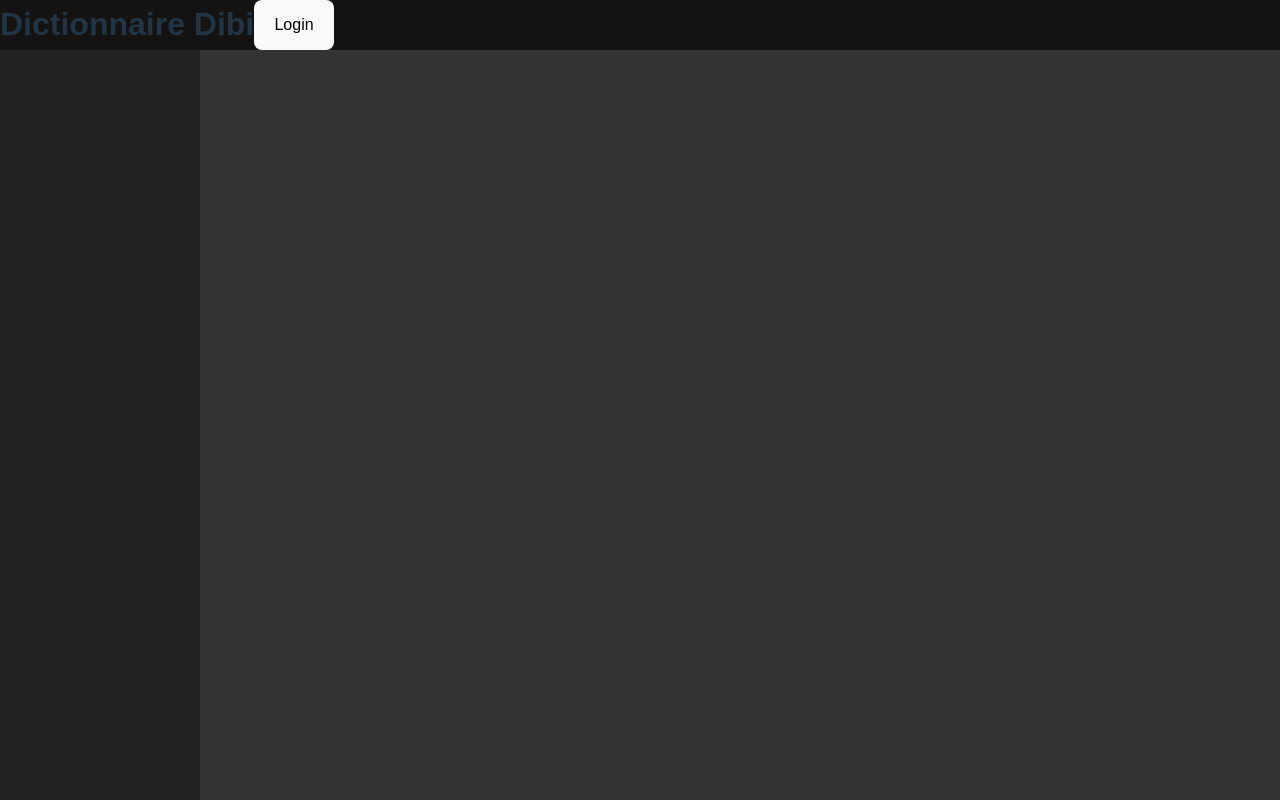
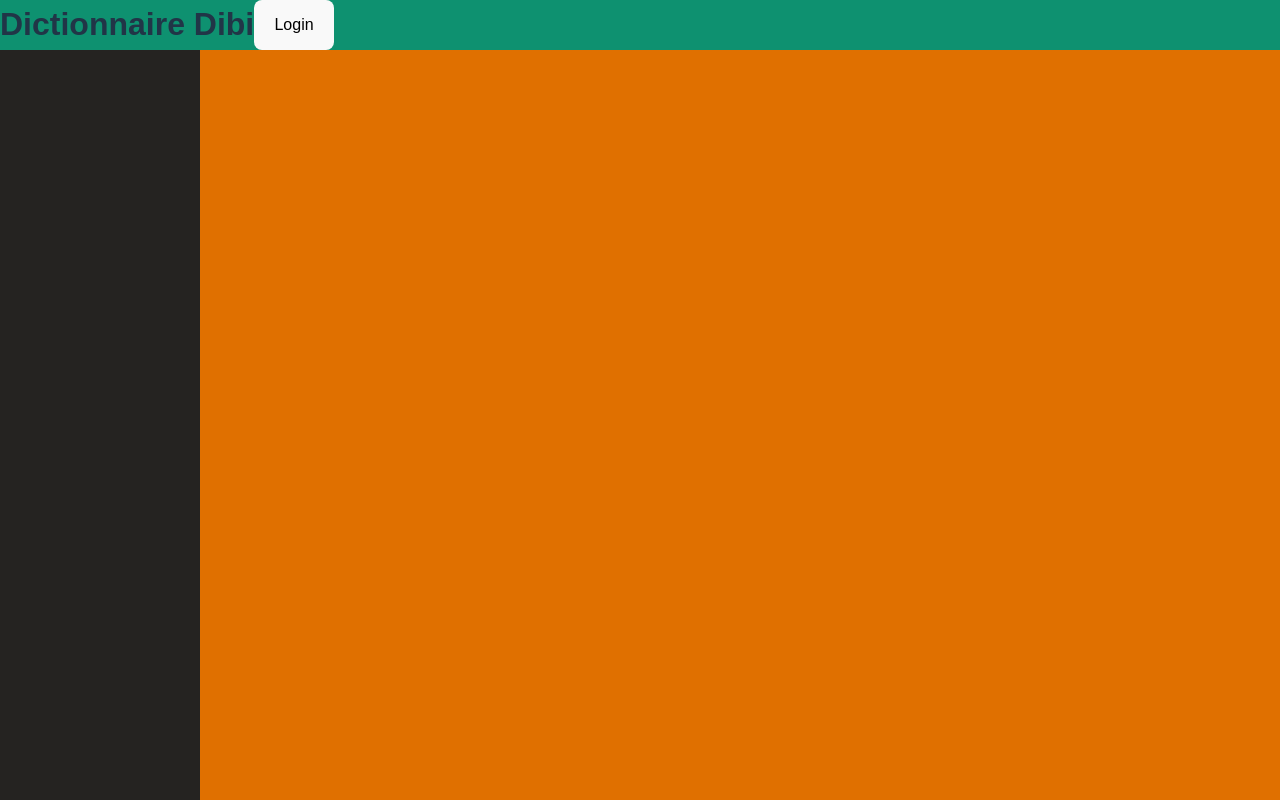
Before and after one commit to MarioVieilledent/DirtyPazu-Client-v2, a Svelte app: page / in a window 1280 px wide. Built offline with nearby package versions, Linux system fonts and the light colour scheme.

Commit message:
test de Blatha

```diff
--- a/src/App.svelte
+++ b/src/App.svelte
@@ -38,12 +38,12 @@
   .all {
     width: 100%;
     height: 100%;
-    background-color: #353331;
+    background-color: #e07000;
 
     .top {
       width: 100%;
       height: $top-height;
-      background-color: #151311;
+      background-color: #0e9170;
     }
 
     .bottom {
```
